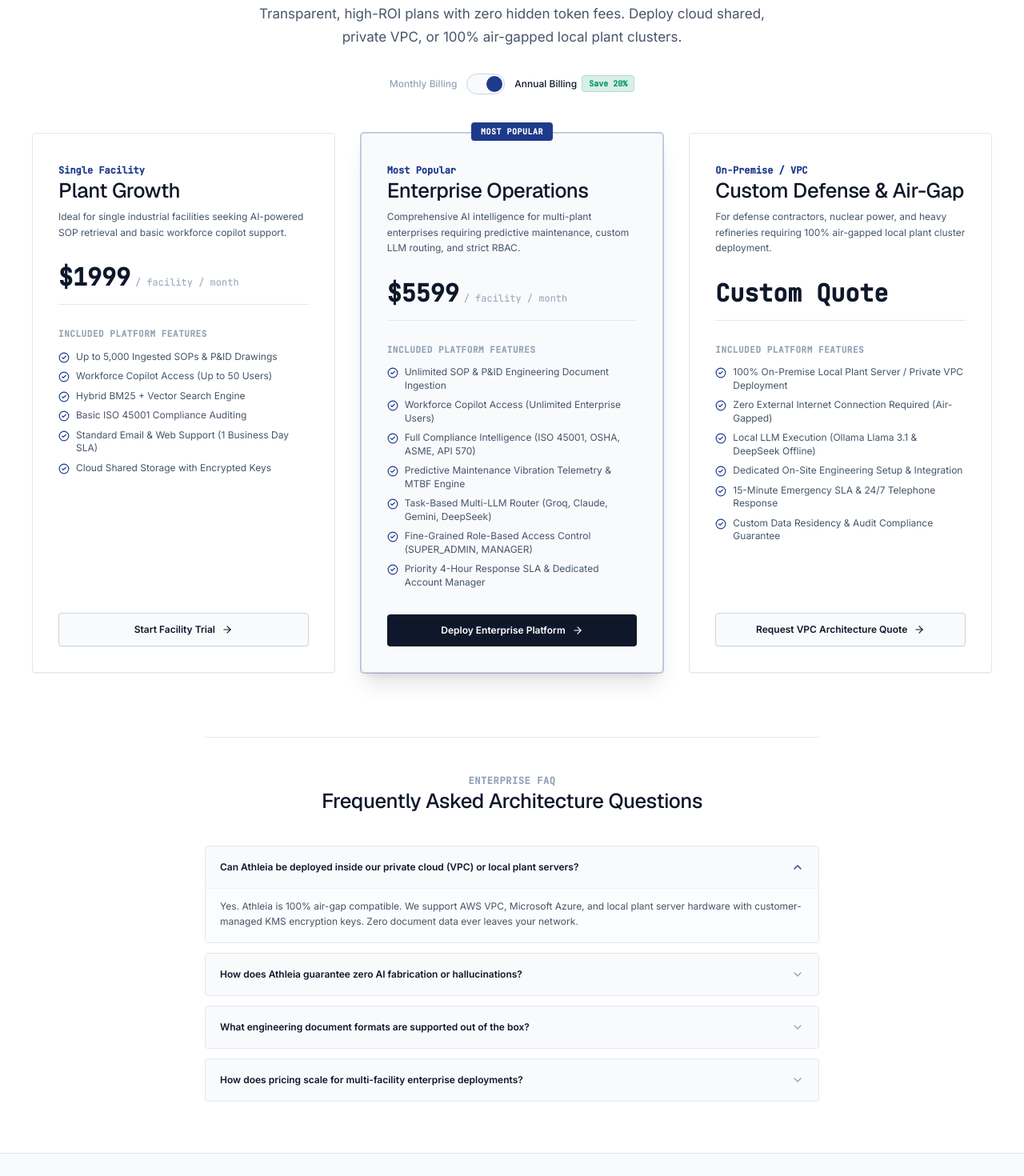
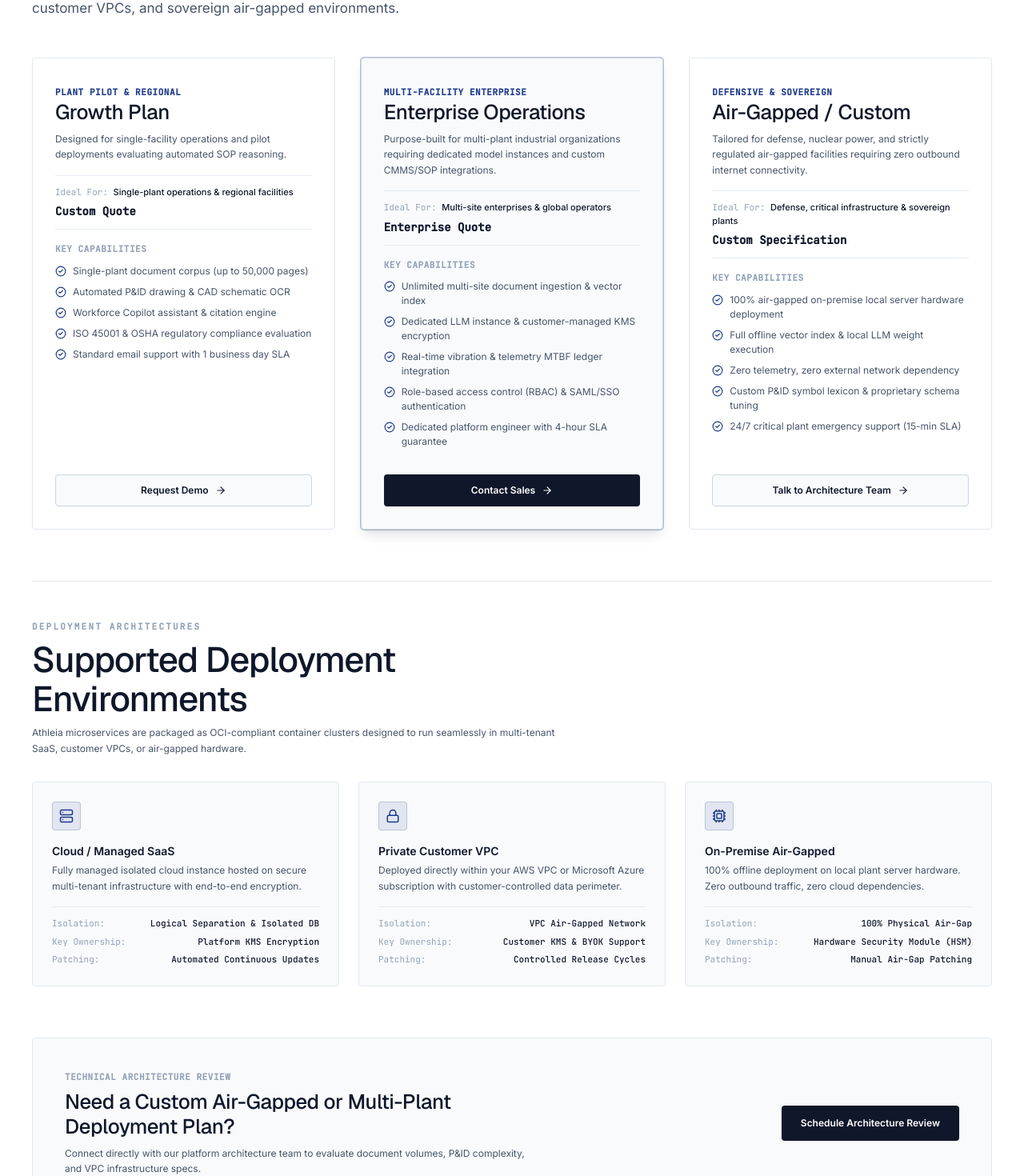
Before and after one commit to Musa-Qureshi-01/Athleia, a Next.js app in the folder client/: page /pricing in a window 1280 px wide. Shown: the part 320-1790 px from the top of the page at 80% size. Built offline with nearby package versions, Linux system fonts and the light colour scheme.

Commit message:
feat(pricing): complete enterprise deployment plans redesign with Growth, Enterprise, and Air-Gapped plans, deployment models comparison, and concise layout

```diff
--- a/client/app/pricing/page.tsx
+++ b/client/app/pricing/page.tsx
@@ -1,191 +1,260 @@
 "use client";
 
-import { useState } from "react";
 import { motion } from "framer-motion";
 import { Navbar } from "@/components/layouts/HeaderNav";
 import { Footer } from "@/components/layouts/Footer";
-import { PRICING_TIERS } from "@/lib/enterprise-data";
-import { CheckCircle2, ArrowRight, ShieldCheck, Zap, Lock, HelpCircle, ChevronDown } from "lucide-react";
+import { CheckCircle2, ArrowRight, ShieldCheck, Lock, Server, Cpu, Building2 } from "lucide-react";
 import Link from "next/link";
-import { cn } from "@/lib/utils";
 
-const FAQ_ITEMS = [
+const PLANS = [
   {
-    q: "Can Athleia be deployed inside our private cloud (VPC) or local plant servers?",
-    a: "Yes. Athleia is 100% air-gap compatible. We support AWS VPC, Microsoft Azure, and local plant server hardware with customer-managed KMS encryption keys. Zero document data ever leaves your network.",
+    id: "growth",
+    badge: "Plant Pilot & Regional",
+    name: "Growth Plan",
+    description: "Designed for single-facility operations and pilot deployments evaluating automated SOP reasoning.",
+    idealFor: "Single-plant operations & regional facilities",
+    priceLabel: "Custom Quote",
+    ctaText: "Request Demo",
+    popular: false,
+    capabilities: [
+      "Single-plant document corpus (up to 50,000 pages)",
+      "Automated P&ID drawing & CAD schematic OCR",
+      "Workforce Copilot assistant & citation engine",
+      "ISO 45001 & OSHA regulatory compliance evaluation",
+      "Standard email support with 1 business day SLA",
+    ],
   },
   {
-    q: "How does Athleia guarantee zero AI fabrication or hallucinations?",
-    a: "Athleia enforces a hard-coded zero-fabrication grounding evaluator. Every factual statement must link directly to an ingested document page, section, and P&ID drawing tag. If sufficient evidence isn't found in your corpus, Athleia explicitly reports insufficient evidence.",
+    id: "enterprise",
+    badge: "Multi-Facility Enterprise",
+    name: "Enterprise Operations",
+    description: "Purpose-built for multi-plant industrial organizations requiring dedicated model instances and custom CMMS/SOP integrations.",
+    idealFor: "Multi-site enterprises & global operators",
+    priceLabel: "Enterprise Quote",
+    ctaText: "Contact Sales",
+    popular: true,
+    capabilities: [
+      "Unlimited multi-site document ingestion & vector index",
+      "Dedicated LLM instance & customer-managed KMS encryption",
+      "Real-time vibration & telemetry MTBF ledger integration",
+      "Role-based access control (RBAC) & SAML/SSO authentication",
+      "Dedicated platform engineer with 4-hour SLA guarantee",
+    ],
   },
   {
-    q: "What engineering document formats are supported out of the box?",
-    a: "Athleia ingests P&ID schematics, CAD exports, scanned PDF drawings, SOP manuals, CMMS work orders, calibration logs, and ISO/OSHA regulatory standard PDFs using multi-pass OCR and overlapping chunking.",
+    id: "airgapped",
+    badge: "Defensive & Sovereign",
+    name: "Air-Gapped / Custom",
+    description: "Tailored for defense, nuclear power, and strictly regulated air-gapped facilities requiring zero outbound internet connectivity.",
+    idealFor: "Defense, critical infrastructure & sovereign plants",
+    priceLabel: "Custom Specification",
+    ctaText: "Talk to Architecture Team",
+    popular: false,
+    capabilities: [
+      "100% air-gapped on-premise local server hardware deployment",
+      "Full offline vector index & local LLM weight execution",
+      "Zero telemetry, zero external network dependency",
+      "Custom P&ID symbol lexicon & proprietary schema tuning",
+      "24/7 critical plant emergency support (15-min SLA)",
+    ],
+  },
+];
+
+const DEPLOYMENT_MODELS = [
+  {
+    icon: Server,
+    title: "Cloud / Managed SaaS",
+    description: "Fully managed isolated cloud instance hosted on secure multi-tenant infrastructure with end-to-end encryption.",
+    isolation: "Logical Separation & Isolated DB",
+    keys: "Platform KMS Encryption",
+    updates: "Automated Continuous Updates",
   },
   {
-    q: "How does pricing scale for multi-facility enterprise deployments?",
-    a: "The Enterprise Operations tier includes unlimited document ingestion and unlimited users across all plant sites within your corporate organization. Custom defense and multi-site deployments can opt for flat annual VPC license models.",
+    icon: Lock,
+    title: "Private Customer VPC",
+    description: "Deployed directly within your AWS VPC or Microsoft Azure subscription with customer-controlled data perimeter.",
+    isolation: "VPC Air-Gapped Network",
+    keys: "Customer KMS & BYOK Support",
+    updates: "Controlled Release Cycles",
+  },
+  {
+    icon: Cpu,
+    title: "On-Premise Air-Gapped",
+    description: "100% offline deployment on local plant server hardware. Zero outbound traffic, zero cloud dependencies.",
+    isolation: "100% Physical Air-Gap",
+    keys: "Hardware Security Module (HSM)",
+    updates: "Manual Air-Gap Patching",
   },
 ];
 
 export default function PricingPage() {
-  const [isAnnual, setIsAnnual] = useState(true);
-  const [openFaq, setOpenFaq] = useState<number | null>(0);
-
   return (
     <>
       <Navbar />
-      <main className="min-h-screen pt-20 pb-16 bg-bg-primary text-text-primary">
+      <main className="min-h-screen pt-28 pb-16 bg-bg-primary text-text-primary">
         <div className="container-editorial">
 
-          {/* Header */}
-          <div className="text-center max-w-2xl mx-auto space-y-4 mb-12">
-            <span className="text-xs font-mono uppercase tracking-wider text-text-tertiary font-semibold">
-              Enterprise Pricing Models
+          {/* Concise Enterprise Header */}
+          <div className="max-w-3xl mb-12 space-y-3">
+            <span className="text-[11px] font-mono uppercase tracking-[0.2em] text-text-tertiary font-semibold block">
+              ENTERPRISE DEPLOYMENT PLANS
             </span>
             <h1 className="text-display text-text-primary leading-tight">
-              Predictable Enterprise Licensing for Industrial AI.
+              Industrial AI Deployment Plans &amp; Architecture.
             </h1>
-            <p className="text-body-lg text-text-secondary leading-relaxed">
-              Transparent, high-ROI plans with zero hidden token fees. Deploy cloud shared, private VPC, or 100% air-gapped local plant clusters.
+            <p className="text-body-lg text-text-secondary leading-relaxed max-w-2xl">
+              Flexible deployment models designed for safety-critical plant operations, private customer VPCs, and sovereign air-gapped environments.
             </p>
-
-            {/* Monthly / Annual Billing Toggle */}
-            <div className="pt-4 flex items-center justify-center gap-3">
-              <span className={cn("text-xs font-medium", !isAnnual ? "text-text-primary" : "text-text-tertiary")}>
-                Monthly Billing
-              </span>
-              <button
-                onClick={() => setIsAnnual((v) => !v)}
-                className="w-12 h-6.5 rounded-full bg-bg-secondary border border-border-strong p-0.5 transition-colors relative"
-              >
-                <div
-                  className={cn(
-                    "w-5 h-5 rounded-full bg-accent transition-transform duration-200",
-                    isAnnual ? "translate-x-5.5" : "translate-x-0"
-                  )}
-                />
-              </button>
-              <div className="flex items-center gap-1.5">
-                <span className={cn("text-xs font-medium", isAnnual ? "text-text-primary" : "text-text-tertiary")}>
-                  Annual Billing
-                </span>
-                <span className="px-2 py-0.5 rounded text-[10px] font-mono bg-status-verified/15 text-status-verified font-bold border border-status-verified/20">
-                  Save 20%
-                </span>
-              </div>
-            </div>
           </div>
 
-          {/* 3 Pricing Cards Grid */}
-          <div className="grid grid-cols-1 lg:grid-cols-3 gap-8 mb-20">
-            {PRICING_TIERS.map((tier) => (
-              <div
-                key={tier.id}
-                className={cn(
-                  "p-8 rounded-sm border transition-all duration-300 flex flex-col justify-between gap-8 relative",
-                  tier.popular
-                    ? "bg-bg-secondary border-border-strong shadow-xl ring-1 ring-accent/30"
-                    : "bg-bg-primary border-border-subtle hover:border-border-strong shadow-2xs"
-                )}
+          {/* 3 Concise Enterprise Plan Cards */}
+          <div className="grid grid-cols-1 lg:grid-cols-3 gap-6 lg:gap-8 mb-16">
+            {PLANS.map((plan) => (
+              <motion.div
+                key={plan.id}
+                initial={{ opacity: 0, y: 14 }}
+                whileInView={{ opacity: 1, y: 0 }}
+                viewport={{ once: true }}
+                transition={{ duration: 0.4 }}
+                className={`p-7 rounded-sm border flex flex-col justify-between gap-6 transition-all ${
+                  plan.popular
+                    ? "bg-bg-secondary border-border-strong shadow-lg ring-1 ring-accent/30"
+                    : "bg-bg-primary border-border-subtle hover:border-border-strong"
+                }`}
               >
-                {tier.popular && (
-                  <div className="absolute -top-3.5 left-1/2 -translate-x-1/2 px-3 py-1 rounded-sm text-[10px] font-mono font-bold uppercase tracking-wider bg-accent text-white shadow-xs">
-                    {tier.badge}
-                  </div>
-                )}
-
-                <div className="space-y-5">
+                <div className="space-y-4">
+                  {/* Badge & Title */}
                   <div className="space-y-1">
-                    <span className="text-xs font-mono text-accent font-semibold">{tier.badge}</span>
-                    <h3 className="text-heading-2 text-text-primary">{tier.name}</h3>
-                    <p className="text-xs text-text-secondary leading-relaxed pt-1">{tier.description}</p>
+                    <span className="text-[11px] font-mono uppercase tracking-wider text-accent font-semibold">
+                      {plan.badge}
+                    </span>
+                    <h2 className="text-heading-2 text-text-primary font-semibold">
+                      {plan.name}
+                    </h2>
+                    <p className="text-xs text-text-secondary leading-relaxed pt-1">
+                      {plan.description}
+                    </p>
                   </div>
 
-                  {/* Pricing Number */}
-                  <div className="pt-2 pb-4 border-b border-border-subtle flex items-baseline gap-1.5">
-                    {typeof tier.priceMonthly === "number" ? (
-                      <>
-                        <span className="text-3xl font-bold font-mono text-text-primary">
-                          ${isAnnual ? tier.priceAnnual : tier.priceMonthly}
-                        </span>
-                        <span className="text-xs text-text-tertiary font-mono">/ facility / month</span>
-                      </>
-                    ) : (
-                      <span className="text-3xl font-bold font-mono text-text-primary">Custom Quote</span>
-                    )}
+                  {/* Ideal Customer Label & Pricing Tag */}
+                  <div className="py-3 border-y border-border-subtle/80 space-y-1">
+                    <div className="text-[11px] font-mono text-text-tertiary">
+                      Ideal For: <span className="text-text-primary font-sans font-medium">{plan.idealFor}</span>
+                    </div>
+                    <div className="text-sm font-mono font-bold text-text-primary pt-0.5">
+                      {plan.priceLabel}
+                    </div>
                   </div>
 
-                  {/* Feature Checkmarks */}
-                  <div className="space-y-3 pt-2">
+                  {/* Key Capabilities */}
+                  <div className="space-y-2.5">
                     <span className="text-[11px] font-mono uppercase tracking-wider text-text-tertiary font-semibold block">
-                      Included Platform Features
+                      Key Capabilities
                     </span>
-                    <div className="space-y-2 text-xs">
-                      {tier.features.map((feat, fIdx) => (
-                        <div key={fIdx} className="flex items-start gap-2 text-text-secondary">
+                    <ul className="space-y-2 text-xs text-text-secondary">
+                      {plan.capabilities.map((cap, cIdx) => (
+                        <li key={cIdx} className="flex items-start gap-2">
                           <CheckCircle2 size={14} className="text-accent shrink-0 mt-0.5" />
-                          <span className="leading-snug">{feat}</span>
-                        </div>
+                          <span className="leading-normal">{cap}</span>
+                        </li>
                       ))}
-                    </div>
+                    </ul>
                   </div>
                 </div>
 
-                <Link
-                  href="/contact"
-                  className={cn(
-                    "w-full py-3 rounded-sm text-xs font-semibold flex items-center justify-center gap-2 transition-all shadow-xs",
-                    tier.popular
-                      ? "bg-text-primary text-bg-primary hover:opacity-90"
-                      : "bg-bg-secondary text-text-primary border border-border-strong hover:bg-bg-primary"
-                  )}
-                >
-                  <span>{tier.ctaText}</span>
-                  <ArrowRight size={14} />
-                </Link>
-              </div>
+                {/* Primary CTA Button */}
+                <div className="pt-2">
+                  <Link
+                    href="/contact"
+                    className={`w-full h-10 rounded-sm text-xs font-semibold flex items-center justify-center gap-2 transition-all ${
+                      plan.popular
+                        ? "bg-text-primary text-bg-primary hover:opacity-90 shadow-xs"
+                        : "bg-bg-secondary text-text-primary border border-border-strong hover:bg-bg-primary"
+                    }`}
+                  >
+                    <span>{plan.ctaText}</span>
+                    <ArrowRight size={14} />
+                  </Link>
+                </div>
+              </motion.div>
             ))}
           </div>
 
-          {/* Enterprise FAQ Section */}
-          <div className="max-w-3xl mx-auto pt-10 border-t border-border-subtle">
-            <div className="text-center mb-10 space-y-2">
-              <span className="text-xs font-mono uppercase tracking-wider text-text-tertiary font-semibold">
-                Enterprise FAQ
+          {/* Deployment Models Comparison Section */}
+          <div className="pt-12 border-t border-border-subtle mb-16 space-y-8">
+            <div className="max-w-2xl space-y-2">
+              <span className="text-[11px] font-mono uppercase tracking-[0.2em] text-text-tertiary font-semibold block">
+                DEPLOYMENT ARCHITECTURES
               </span>
-              <h2 className="text-heading-2 text-text-primary">
-                Frequently Asked Architecture Questions
+              <h2 className="text-heading-1 text-text-primary">
+                Supported Deployment Environments
               </h2>
+              <p className="text-xs text-text-secondary leading-relaxed">
+                Athleia microservices are packaged as OCI-compliant container clusters designed to run seamlessly in multi-tenant SaaS, customer VPCs, or air-gapped hardware.
+              </p>
             </div>
 
-            <div className="space-y-3">
-              {FAQ_ITEMS.map((item, idx) => {
-                const isOpen = openFaq === idx;
+            <div className="grid grid-cols-1 md:grid-cols-3 gap-6">
+              {DEPLOYMENT_MODELS.map((model, mIdx) => {
+                const Icon = model.icon;
                 return (
                   <div
-                    key={idx}
-                    className="border border-border-subtle rounded-sm bg-bg-secondary overflow-hidden transition-colors"
+                    key={mIdx}
+                    className="p-6 rounded-sm border border-border-subtle bg-bg-secondary space-y-4"
                   >
-                    <button
-                      onClick={() => setOpenFaq(isOpen ? null : idx)}
-                      className="w-full p-4.5 text-left text-xs font-semibold text-text-primary flex items-center justify-between gap-4"
-                    >
-                      <span>{item.q}</span>
-                      <ChevronDown
-                        size={16}
-                        className={cn("text-text-tertiary transition-transform duration-200 shrink-0", isOpen && "rotate-180 text-accent")}
-                      />
-                    </button>
-                    {isOpen && (
-                      <div className="px-4.5 pb-4 text-xs text-text-secondary leading-relaxed border-t border-border-subtle/50 pt-3 bg-bg-primary/50">
-                        {item.a}
+                    <div className="w-9 h-9 rounded-sm bg-accent/10 border border-accent/20 flex items-center justify-center text-accent">
+                      <Icon size={18} />
+                    </div>
+
+                    <div className="space-y-1">
+                      <h3 className="text-sm font-semibold text-text-primary">
+                        {model.title}
+                      </h3>
+                      <p className="text-xs text-text-secondary leading-relaxed">
+                        {model.description}
+                      </p>
+                    </div>
+
+                    <div className="pt-3 border-t border-border-subtle/80 space-y-1.5 text-[11px] font-mono text-text-tertiary">
+                      <div className="flex justify-between">
+                        <span>Isolation:</span>
+                        <span className="text-text-primary font-medium">{model.isolation}</span>
                       </div>
-                    )}
+                      <div className="flex justify-between">
+                        <span>Key Ownership:</span>
+                        <span className="text-text-primary font-medium">{model.keys}</span>
+                      </div>
+                      <div className="flex justify-between">
+                        <span>Patching:</span>
+                        <span className="text-text-primary font-medium">{model.updates}</span>
+                      </div>
+                    </div>
                   </div>
                 );
               })}
             </div>
+          </div>
+
+          {/* Bottom Enterprise CTA Banner */}
+          <div className="p-8 lg:p-10 rounded-sm border border-border-subtle bg-bg-secondary flex flex-col md:flex-row items-start md:items-center justify-between gap-6">
+            <div className="space-y-2 max-w-xl">
+              <span className="text-[11px] font-mono uppercase tracking-wider text-text-tertiary font-semibold block">
+                TECHNICAL ARCHITECTURE REVIEW
+              </span>
+              <h3 className="text-heading-2 text-text-primary">
+                Need a Custom Air-Gapped or Multi-Plant Deployment Plan?
+              </h3>
+              <p className="text-xs text-text-secondary leading-relaxed">
+                Connect directly with our platform architecture team to evaluate document volumes, P&amp;ID complexity, and VPC infrastructure specs.
+              </p>
+            </div>
+
+            <Link
+              href="/contact"
+              className="inline-flex items-center justify-center h-11 px-6 rounded-sm text-xs font-semibold bg-text-primary text-bg-primary hover:opacity-90 transition-opacity shrink-0 shadow-xs"
+            >
+              <span>Schedule Architecture Review</span>
+            </Link>
           </div>
 
         </div>
```
